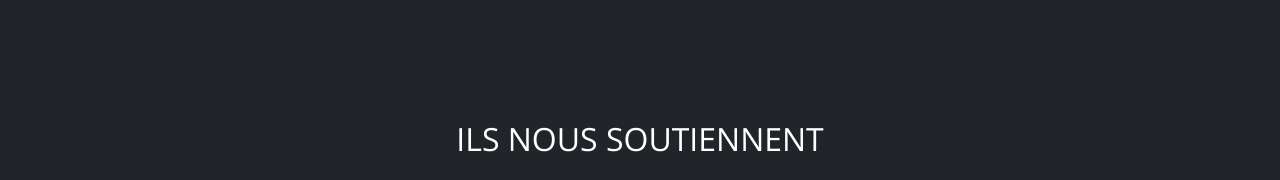
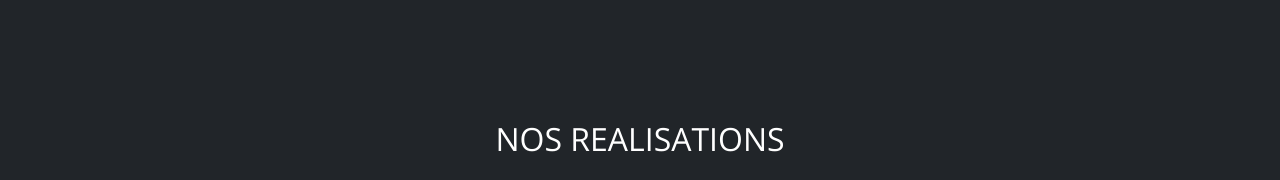
Before and after one commit to adeprem/digitalepourpre, a website: page index.html in a window 1280 px wide. Shown: the part 3100-3280 px from the top of the page. Drawn offline with nearby package versions, Linux system fonts and the light colour scheme.

Commit message:
modified realisations

```diff
--- a/index.html
+++ b/index.html
@@ -270,7 +270,7 @@
 
             <section class="bg-dark text-white">
               <div class="container text-center">
-                <h2 class="mb-4">ILS NOUS SOUTIENNENT</h2>
+                <h2 class="mb-4">NOS REALISATIONS</h2>
                 <img class="img" src="img/CEH.jpg" alt="CEH">
                 <img class="img" src="img/pure.jpg" alt="Pure">
                 <img class="img" src="img/cup.png" alt="Cup">
```
